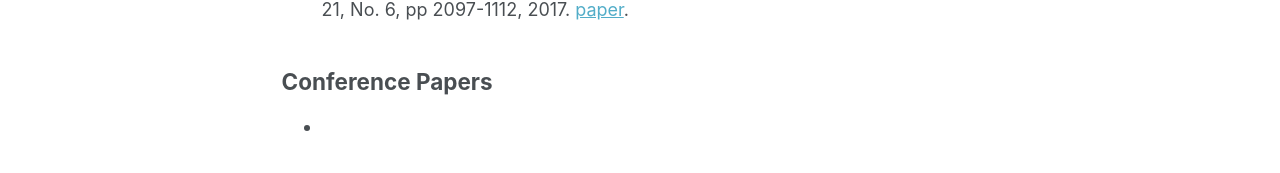
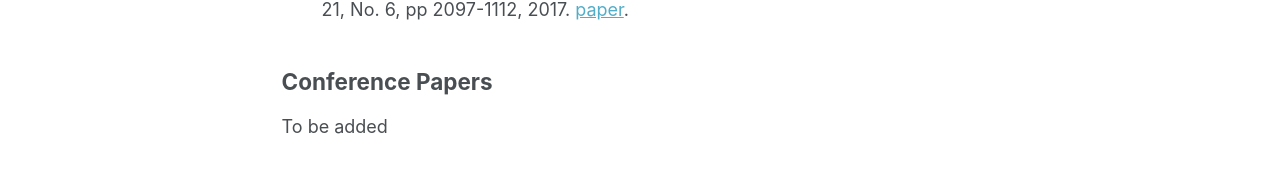
Before and after one commit to weiezhang/weiezhang.github.io, a Jekyll site: the page built from _pages/publications.md, in a window 1280 px wide and 900 px high, scrolled down 2717 px. Shown: the part 538-711 px from the top of the window. Built offline with Jekyll 4.4.1, drawn with Linux system fonts in a browser that asks for light colours; some web fonts are replaced.

Commit message:
Update publications.md

```diff
--- a/_pages/publications.md
+++ b/_pages/publications.md
@@ -48,4 +48,4 @@ author_profile: true
 -  Ali Shemshadi, Quan Z. Sheng, <b>Wei Emma Zhang</b>, Aixin Sun, Yongrui Qin and Lina Yao. "Searching for the Internet of Things on the Web: Where It Is and What It Looks Like", *Personal and Ubiquitous Computing*, vol. 21, No. 6, pp 2097-1112, 2017. [paper](https://link.springer.com/article/10.1007/s00779-017-1034-0).
 
 ## Conference Papers
--
+To be added
```
